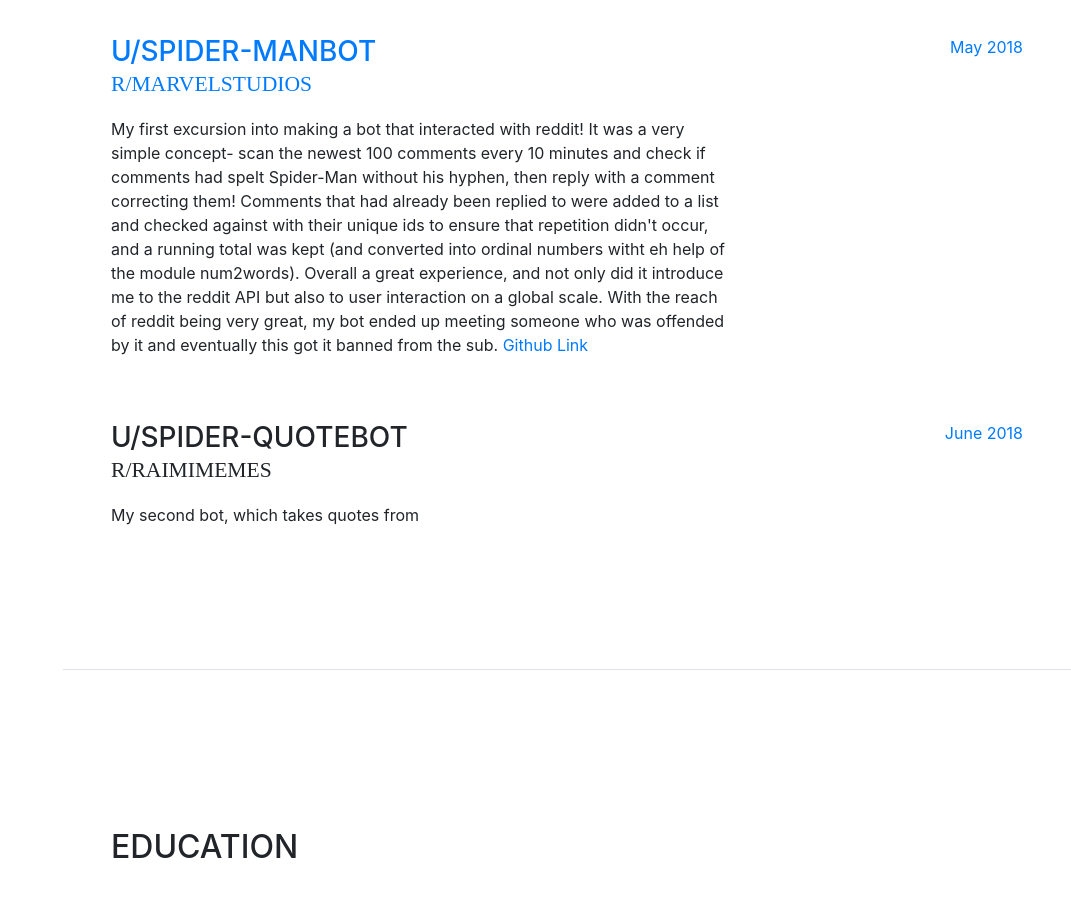
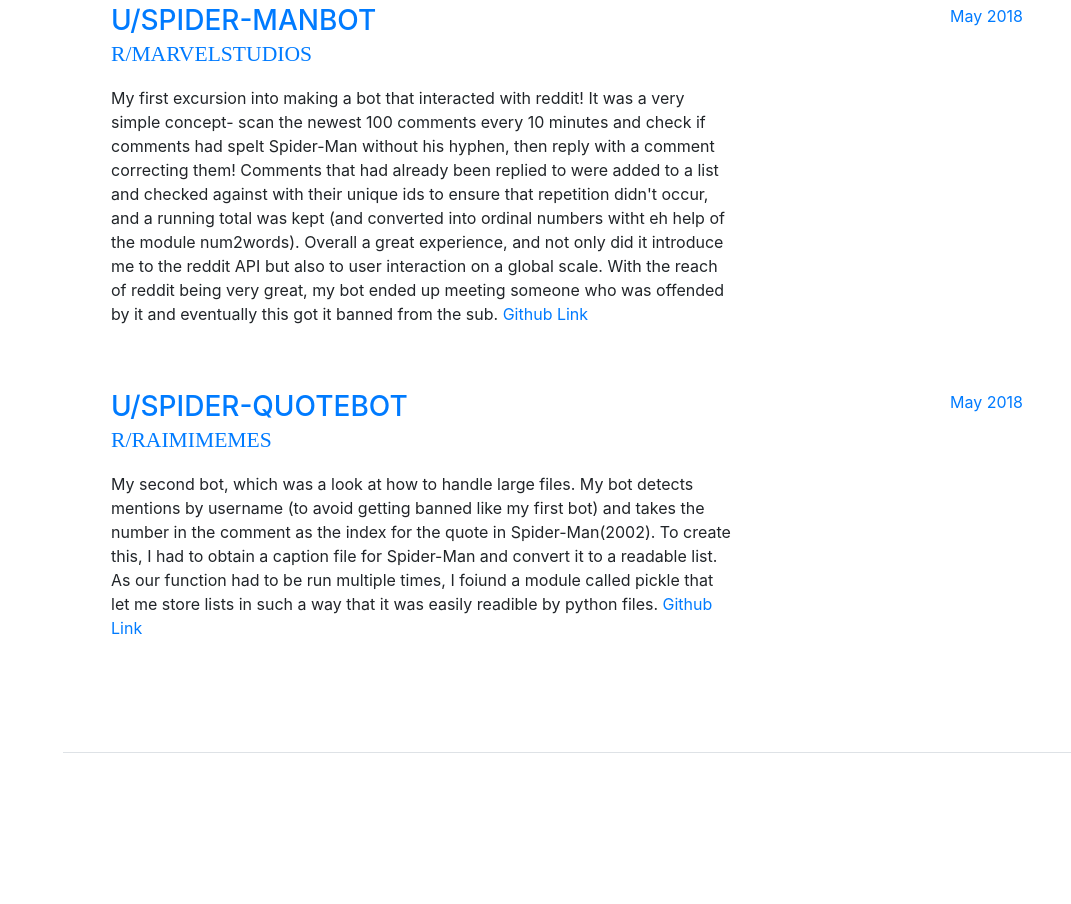
Before and after one commit to tigerater/website, a website with bundled scripts: page index.html in a window 1280 px wide. Shown: the part 930-1834 px from the top of the page, without its empty margins (209-1280 px from the left). Built offline with nearby package versions, Linux system fonts and the light colour scheme; a web font is replaced by a local one.

Commit message:
added raimimemes quote bot

```diff
--- a/index.html
+++ b/index.html
@@ -115,12 +115,12 @@
 
           <div class="resume-item d-flex flex-column flex-md-row mb-5">
             <div class="resume-content mr-auto">
-              <h3 class="mb-0">u/spider-quotebot</h3>
-              <div class="subheading mb-3">r/raimimemes</div>
-              <p>My second bot, which takes quotes from </p>
+              <h3 class="mb-0"><a href="https://www.reddit.com/u/spider-quotebot">u/spider-quotebot</a></h3>
+              <div class="subheading mb-3"><a href="https://www.reddit.com/r/raimimemes">r/raimimemes</a></div>
+              <p>My second bot, which was a look at how to handle large files. My bot detects mentions by username (to avoid getting banned like my first bot) and takes the number in the comment as the index for the quote in Spider-Man(2002). To create this, I had to obtain a caption file for Spider-Man and convert it to a readable list. As our function had to be run multiple times, I foiund a module called pickle that let me store lists in such a way that it was easily readible by python files. <a href="https://github.com/tigerater/Spider-QuoteBot">Github Link</a> </p>
             </div>
             <div class="resume-date text-md-right">
-              <span class="text-primary">June 2018</span>
+              <span class="text-primary">May 2018</span>
             </div>
           </div>
         </div>
```
